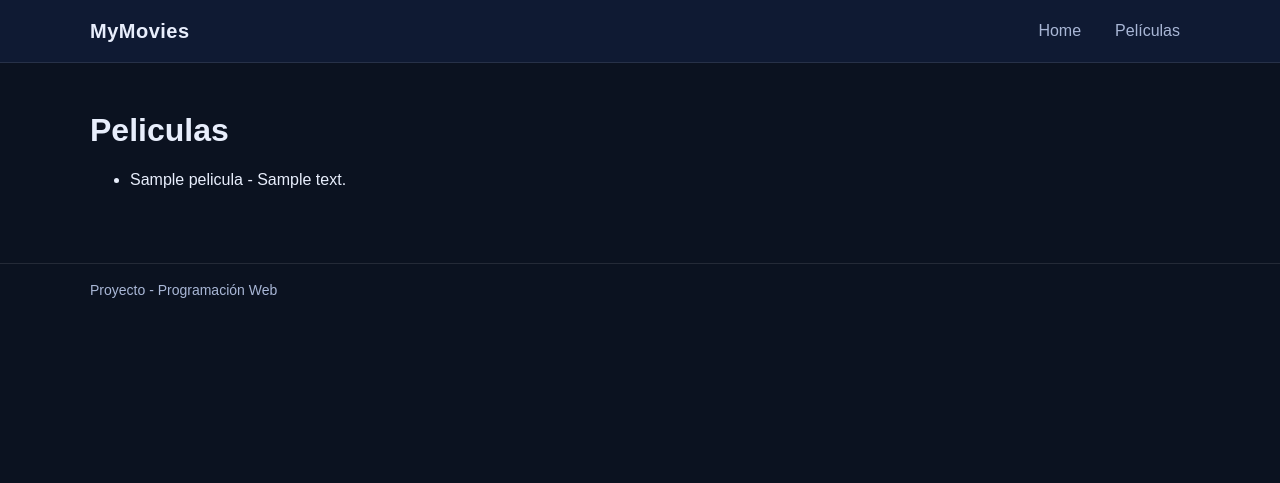
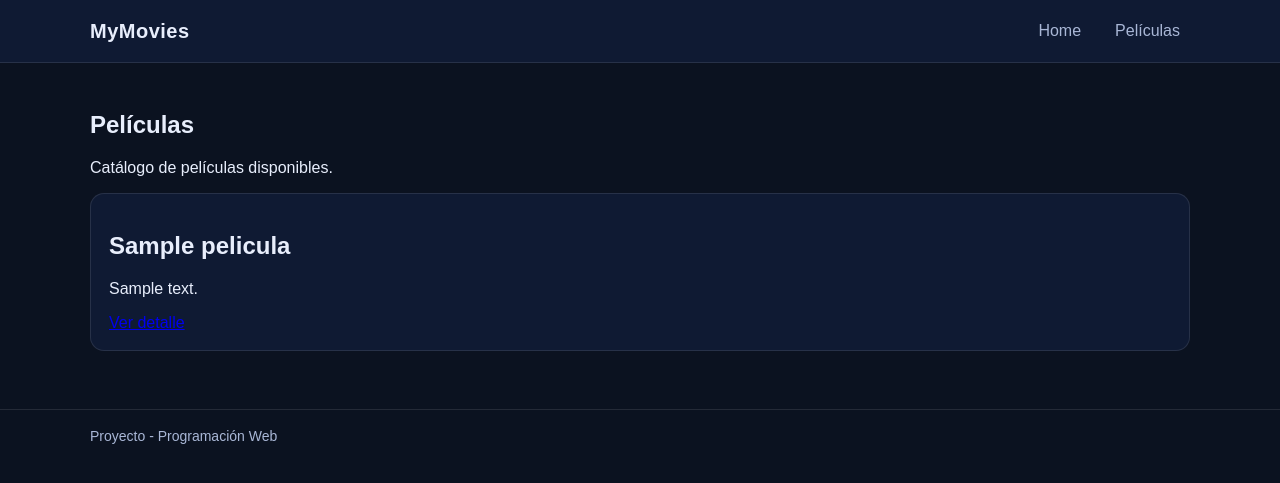
Before and after one commit to ALbaz145/myMovies, a Django app: page /peliculas/ in a window 1280 px wide. Shown: the top 483 px of the page. Run offline with Django 5.2, Linux system fonts and the light colour scheme; tables that the repository leaves empty hold one stand-in row (values such as "Sample post").

Commit message:
diseño: catálogo inicial

```diff
--- a/peliculas/templates/peliculas.html
+++ b/peliculas/templates/peliculas.html
@@ -1,10 +1,31 @@
-{% extends "base.html" %} {% block content %}
-<h1>Peliculas</h1>
-<ul>
-    {% for pelicula in peliculas %}
-    <li>
-        {{ pelicula.titulo }} - {{ pelicula.descripcion }}
-    </li>
-    {% endfor %}
-</ul>
+{% extends "base.html" %}
+
+{% block content %}
+<section class="page">
+  <header class="page-header">
+    <h1>Películas</h1>
+    <p>Catálogo de películas disponibles.</p>
+  </header>
+
+  {% if peliculas %}
+    <div class="grid">
+      {% for p in peliculas %}
+        <article class="card">
+          <div class="card-body">
+            <h2 class="card-title">{{ p.titulo }}</h2>
+            {% if p.descripcion %}
+              <p class="card-text">{{ p.descripcion|truncatechars:140 }}</p>
+            {% endif %}
+          </div>
+
+          <div class="card-footer">
+            <a class="btn" href="#">Ver detalle</a>
+          </div>
+        </article>
+      {% endfor %}
+    </div>
+  {% else %}
+    <p class="empty">No hay películas registradas.</p>
+  {% endif %}
+</section>
 {% endblock %}
```
Also changed, not shown: peliculas/static/peliculas/styles.css (line endings or trailing spaces).
